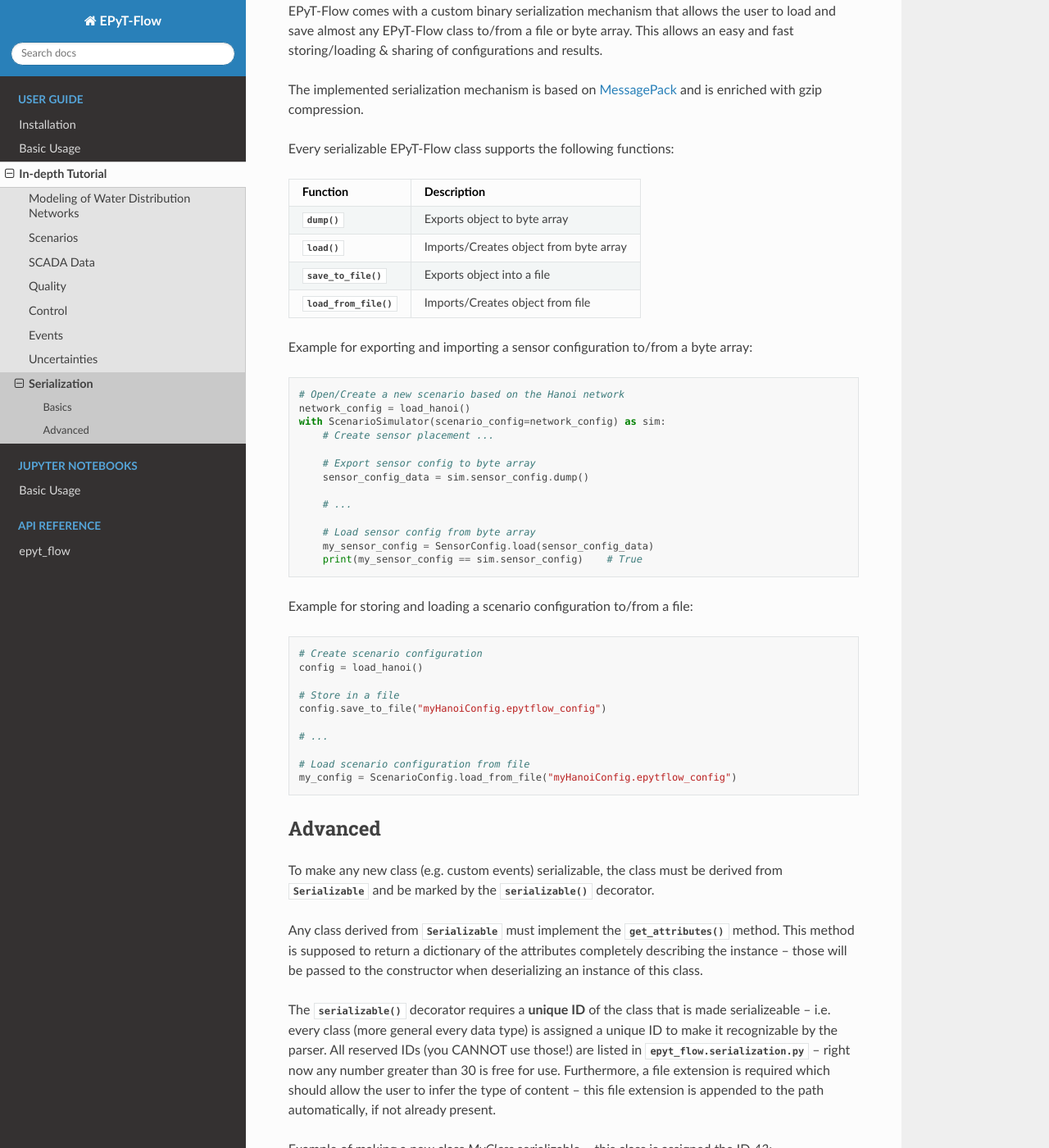
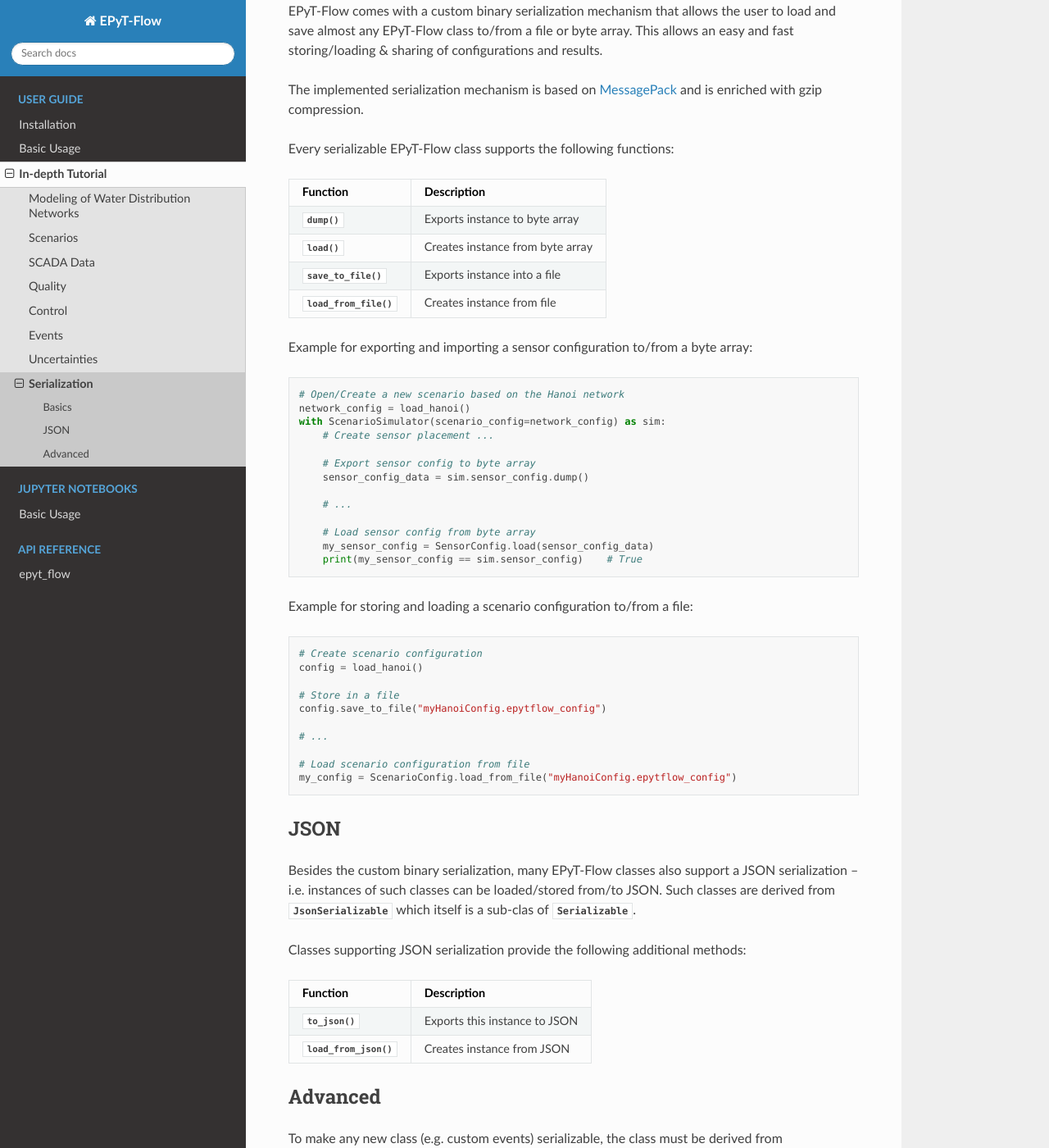
Before and after one commit to WaterFutures/EPyT-Flow, a Sphinx documentation site: the page built from docs/tut.serialization.rst, in a window 1280 px wide and 1400 px high, scrolled down 214 px. Shown: the whole window at 82% size. Built offline with Sphinx 7.4.7 and the Read the Docs theme 2.0.0, drawn with Linux system fonts in a browser that asks for light colours.

Commit message:
Add JSON serialization to documentation

```diff
--- a/docs/tut.serialization.rst
+++ b/docs/tut.serialization.rst
@@ -19,13 +19,13 @@ Every serializable EPyT-Flow class supports the following functions:
 +--------------------------------------------------------------+-----------------------------------------+
 | Function                                                     | Description                             |
 +==============================================================+=========================================+
-| :func:`~epyt_flow.serialization.Serializable.dump`           | Exports object to byte array            |
+| :func:`~epyt_flow.serialization.Serializable.dump`           | Exports instance to byte array          |
 +--------------------------------------------------------------+-----------------------------------------+
-| :func:`~epyt_flow.serialization.Serializable.load`           | Imports/Creates object from byte array  |
+| :func:`~epyt_flow.serialization.Serializable.load`           | Creates instance from byte array        |
 +--------------------------------------------------------------+-----------------------------------------+
-| :func:`~epyt_flow.serialization.Serializable.save_to_file`   | Exports object into a file              |
+| :func:`~epyt_flow.serialization.Serializable.save_to_file`   | Exports instance into a file            |
 +--------------------------------------------------------------+-----------------------------------------+
-| :func:`~epyt_flow.serialization.Serializable.load_from_file` | Imports/Creates object from file        |
+| :func:`~epyt_flow.serialization.Serializable.load_from_file` | Creates instance from file              |
 +--------------------------------------------------------------+-----------------------------------------+
 
 Example for exporting and importing a sensor configuration to/from a byte array:
@@ -61,6 +61,25 @@ Example for storing and loading a scenario configuration to/from a file:
 
     # Load scenario configuration from file
     my_config = ScenarioConfig.load_from_file("myHanoiConfig.epytflow_config")
+
+
+JSON
+++++
+
+Besides the custom binary serialization, many EPyT-Flow classes also support a JSON serialization
+-- i.e. instances of such classes can be loaded/stored from/to JSON.
+Such classes are derived from :class:`~epyt_flow.serialization.JsonSerializable` which itself is a
+sub-clas of :class:`~epyt_flow.serialization.Serializable`.
+
+Classes supporting JSON serialization provide the following additional methods:
+
++-------------------------------------------------------------------+-----------------------------------------+
+| Function                                                          | Description                             |
++===================================================================+=========================================+
+| :func:`~epyt_flow.serialization.JsonSerializable.to_json`         | Exports this instance to JSON           |
++-------------------------------------------------------------------+-----------------------------------------+
+| :func:`~epyt_flow.serialization.JsonSerializable.load_from_json`  | Creates instance from JSON              |
++-------------------------------------------------------------------+-----------------------------------------+
 
 
 Advanced
```
